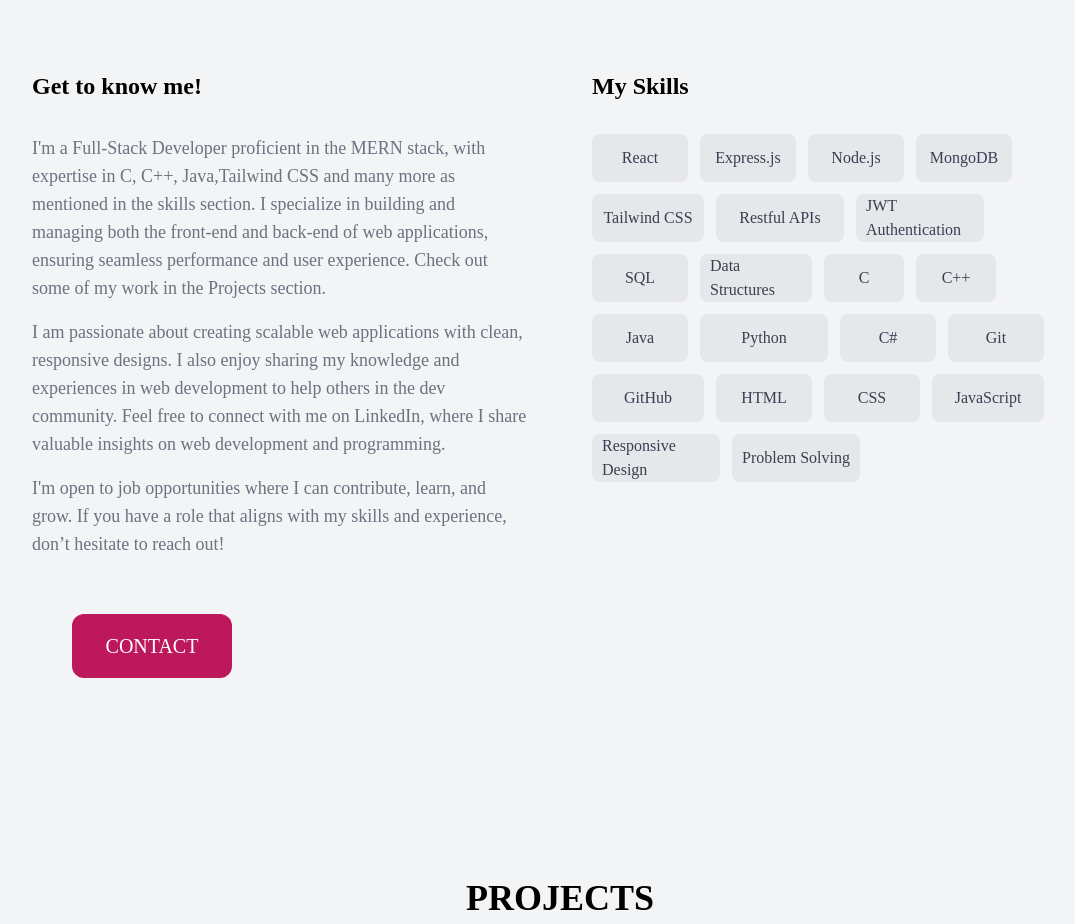
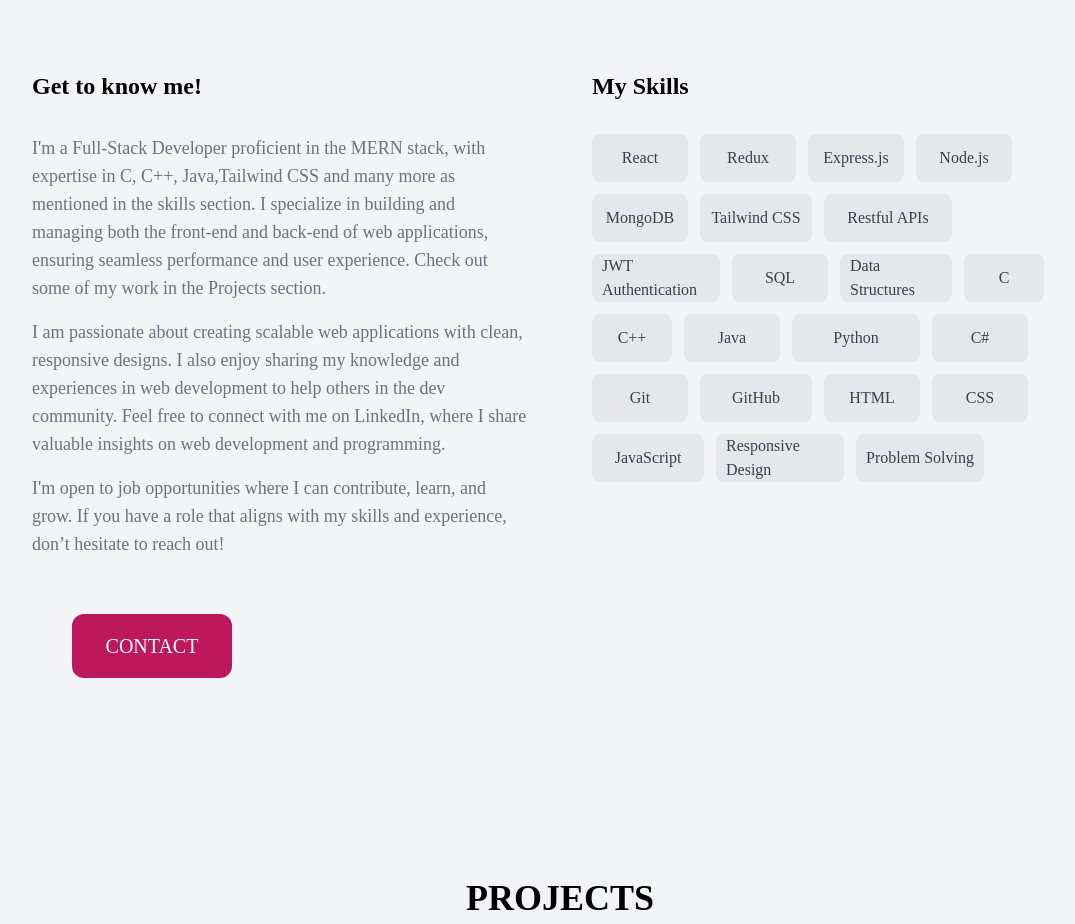
Before and after one commit to kritikrishnablue/portfolio, a React (Vite) app: page / in a window 1280 px wide. Shown: the part 1200-2124 px from the top of the page, without its empty margins (80-1155 px from the left). Built offline with nearby package versions, Linux system fonts and the light colour scheme; a web font is replaced by a local one.

Commit message:
updated skills

```diff
--- a/src/components/About.jsx
+++ b/src/components/About.jsx
@@ -56,6 +56,9 @@ const About = () => {
             <div className="flex flex-wrap gap-2 sm:gap-3">
               <div className="flex items-center justify-center w-20 h-10 sm:w-24 sm:h-12 p-2 border-2 rounded-lg bg-gray-200 text-gray-700 font-medium text-xs sm:text-base">
                 React
+              </div>
+              <div className="flex items-center justify-center w-20 h-10 sm:w-24 sm:h-12 p-2 border-2 rounded-lg bg-gray-200 text-gray-700 font-medium text-xs sm:text-base">
+                Redux
               </div>
               <div className="flex items-center justify-center w-20 h-10 sm:w-24 sm:h-12 p-2 border-2 rounded-lg bg-gray-200 text-gray-700 font-medium text-xs sm:text-base">
                 Express.js
```
